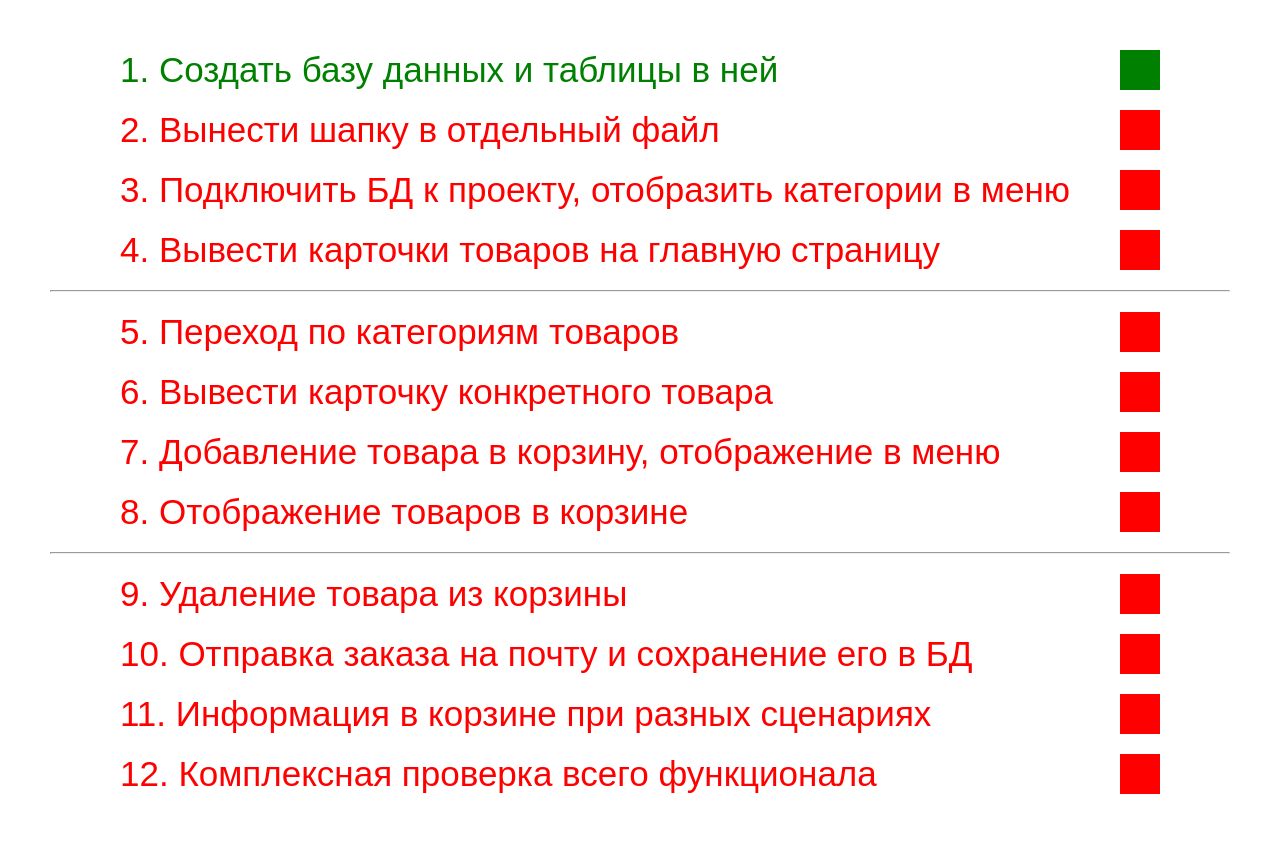
After one commit to Tatyaniya/Intensiv-php, a PHP site: the page made by Чеклист.html in a window 1280 px wide, after a click on "1. Создать базу данных и таблицы в ней". The commit adds this page. Run offline with PHP 8.4, Linux system fonts and the light colour scheme.

Commit message:
second strim

```diff
--- a/db/db.php
+++ b/db/db.php
@@ -1,3 +1,3 @@
 <?php
 
-$connect = new PDO('mysql:host=localhost; dbname=mushroomshop; charset=utf8', 'root', '');
+$connect = new PDO('mysql:host=localhost; dbname=mush; charset=utf8', 'root', '');
--- a/parts/header.php
+++ b/parts/header.php
@@ -1,4 +1,7 @@
 <?php
+
+    //доступ к сессиям
+    session_start();
 
     require __DIR__ . '/../db/db.php';
 
@@ -29,7 +32,7 @@
         <?php foreach ($cats as $cat) { ?>
         <li><a href="index.php?cat=<?php echo $cat['name']?>"><?php echo $cat['rus_name']?></a></li>
         <?php } ?>
-        <li><a href="cart.php">Корзина (Товаров: 15 на сумму 9955 руб)</a></li>
+        <li><a href="cart.php">Корзина (Товаров: <?php echo $_SESSION['totalQuantity']?> на сумму <?php echo $_SESSION['totalPrice']?> руб)</a></li>
     </ul>
 </nav>
 <hr>
--- /dev/null
+++ b/Чеклист.html
@@ -0,0 +1,119 @@
+<!DOCTYPE html>
+<!-- saved from url=(0043)file:///E:/XAMPP/htdocs/mush/checklist.html -->
+<html lang="en"><head><meta http-equiv="Content-Type" content="text/html; charset=UTF-8">
+
+    <meta name="viewport" content="width=device-width, initial-scale=1.0">
+    <meta http-equiv="X-UA-Compatible" content="ie=edge">
+    <title>Чеклист</title>
+</head>
+<body>
+
+    <style>
+        body {
+            margin: 50px;
+            font-size: 35px;
+            font-family: "Arial", sans-serif;
+        }
+
+    input[type="checkbox"] {
+        display: none;
+    }
+
+    div {
+        margin: 20px;
+    }
+
+    label {
+        display: block;
+        position: relative;
+        cursor: pointer;
+        margin-left: 50px;
+        color: red;
+    }
+
+    label::after {
+        content: '';
+        width: 40px;
+        height: 40px;
+        background: red;
+        position: absolute;
+        display: block;
+        left: 1000px;
+        top: 0;
+    }
+
+    input[type="checkbox"]:checked + label::after {
+        background-color: green;
+    }
+
+    input[type="checkbox"]:checked + label {
+        color: green;
+    }
+    </style>
+
+    <div class="div">
+        <input type="checkbox" id="test">
+        <label for="test">1. Создать базу данных и таблицы в ней</label>
+    </div>
+
+    <div class="div">
+        <input type="checkbox" id="test2">
+        <label for="test2">2. Вынести шапку в отдельный файл</label>
+    </div>
+
+    <div class="div">
+        <input type="checkbox" id="test3">
+        <label for="test3">3. Подключить БД к проекту, отобразить категории в меню</label>
+    </div>
+
+    <div class="div">
+        <input type="checkbox" id="test4">
+        <label for="test4">4. Вывести карточки товаров на главную страницу</label>
+    </div>
+
+    <hr>
+
+    <div class="div">
+        <input type="checkbox" id="test5">
+        <label for="test5">5. Переход по категориям товаров</label>
+    </div>
+
+    <div class="div">
+        <input type="checkbox" id="test6">
+        <label for="test6">6. Вывести карточку конкретного товара</label>
+    </div>
+
+    <div class="div">
+        <input type="checkbox" id="test7">
+        <label for="test7">7. Добавление товара в корзину, отображение в меню</label>
+    </div>
+
+    <div class="div">
+        <input type="checkbox" id="test8">
+        <label for="test8">8. Отображение товаров в корзине</label>
+    </div>
+
+    <hr>
+
+    <div class="div">
+        <input type="checkbox" id="test9">
+        <label for="test9">9. Удаление товара из корзины</label>
+    </div>
+
+    <div class="div">
+        <input type="checkbox" id="test10">
+        <label for="test10">10. Отправка заказа на почту и сохранение его в БД</label>
+    </div>
+
+    <div class="div">
+        <input type="checkbox" id="test11">
+        <label for="test11">11. Информация в корзине при разных сценариях</label>
+    </div>
+
+    <div class="div">
+        <input type="checkbox" id="test12">
+        <label for="test12">12. Комплексная проверка всего функционала</label>
+    </div>
+
+
+</body></html>
```
Also changed, not shown: actions/add.php (added, +48 -0 lines), cart.php (+10 -9 lines), index.php (+16 -4 lines), product.php (+17 -4 lines), checklist.html (renamed from checklist.php).
